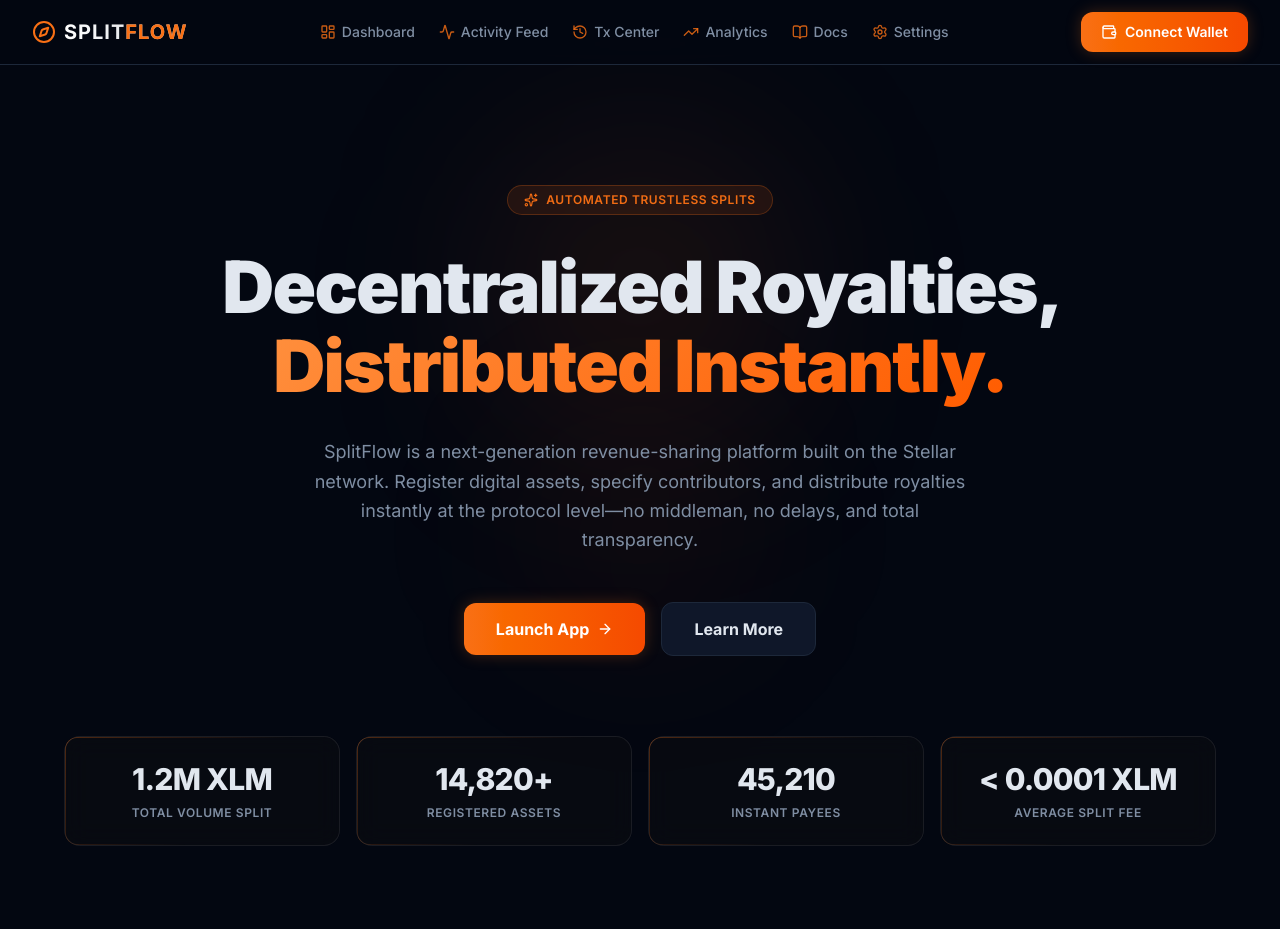
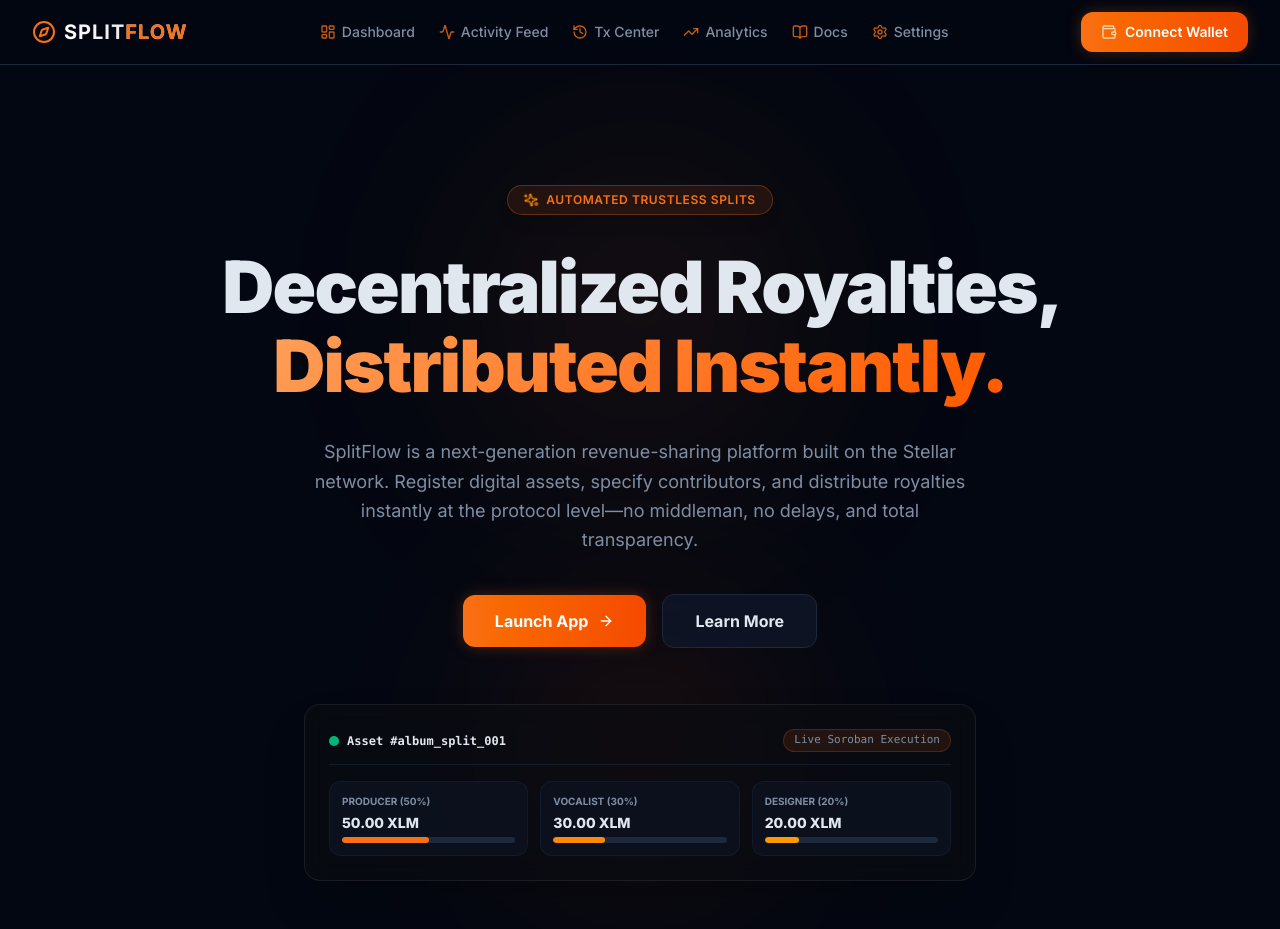
Before and after one commit to jayjit-2025/Spiltflow-, a Next.js app in the folder frontend/: page / in a window 1280 px wide. Shown: the top 929 px of the page. Built offline with nearby package versions, Linux system fonts and the light colour scheme.

Commit message:
style(ui): add landing page entrance animations, floating split preview card, and global button micro-interactions

```diff
--- a/frontend/src/app/globals.css
+++ b/frontend/src/app/globals.css
@@ -114,17 +114,115 @@
 }
 
 .orange-gradient-text {
-  background: linear-gradient(135deg, #ff8f3d 0%, #ff5c00 100%);
+  background: linear-gradient(135deg, #ff9f59 0%, #ff5c00 50%, #ffa366 100%);
+  background-size: 200% auto;
   -webkit-background-clip: text;
   -webkit-text-fill-color: transparent;
+  animation: gradientShimmer 6s ease infinite;
 }
 
 .orange-glow-btn {
   box-shadow: 0 0 15px rgba(249, 115, 22, 0.25);
-  transition: all 0.3s ease;
+  transition: all 0.3s cubic-bezier(0.4, 0, 0.2, 1);
+  position: relative;
+  overflow: hidden;
 }
 
 .orange-glow-btn:hover {
-  box-shadow: 0 0 25px rgba(249, 115, 22, 0.45);
-  transform: translateY(-1px);
+  box-shadow: 0 0 30px rgba(249, 115, 22, 0.55);
+  transform: translateY(-2px);
 }
+
+.orange-glow-btn:active {
+  transform: translateY(1px) scale(0.98);
+}
+
+/* Button Shimmer Sweep */
+.orange-glow-btn::after {
+  content: '';
+  position: absolute;
+  top: -50%;
+  left: -60%;
+  width: 50%;
+  height: 200%;
+  background: linear-gradient(
+    60deg,
+    transparent,
+    rgba(255, 255, 255, 0.25),
+    transparent
+  );
+  transform: rotate(30deg);
+  transition: all 0.7s ease;
+}
+
+.orange-glow-btn:hover::after {
+  left: 140%;
+}
+
+/* Custom Keyframe Animations */
+@keyframes floatSlow {
+  0%, 100% { transform: translateY(0px) rotate(0deg); }
+  50% { transform: translateY(-10px) rotate(0.5deg); }
+}
+
+@keyframes floatReverse {
+  0%, 100% { transform: translateY(0px) rotate(0deg); }
+  50% { transform: translateY(10px) rotate(-0.5deg); }
+}
+
+@keyframes gradientShimmer {
+  0% { background-position: 0% 50%; }
+  50% { background-position: 100% 50%; }
+  100% { background-position: 0% 50%; }
+}
+
+@keyframes fadeSlideUp {
+  from {
+    opacity: 0;
+    transform: translateY(24px);
+  }
+  to {
+    opacity: 1;
+    transform: translateY(0);
+  }
+}
+
+@keyframes pulseSubtle {
+  0%, 100% { opacity: 0.4; transform: scale(1); }
+  50% { opacity: 0.7; transform: scale(1.05); }
+}
+
+/* Utility Animation Classes */
+.animate-float-slow {
+  animation: floatSlow 6s ease-in-out infinite;
+}
+
+.animate-float-reverse {
+  animation: floatReverse 7s ease-in-out infinite;
+}
+
+.animate-pulse-subtle {
+  animation: pulseSubtle 8s ease-in-out infinite;
+}
+
+.animate-fade-up {
+  animation: fadeSlideUp 0.8s cubic-bezier(0.16, 1, 0.3, 1) forwards;
+}
+
+.card-hover-lift {
+  transition: all 0.3s cubic-bezier(0.4, 0, 0.2, 1);
+}
+
+.card-hover-lift:hover {
+  transform: translateY(-4px);
+  box-shadow: 0 12px 30px -10px rgba(0, 0, 0, 0.5), 0 0 20px -5px rgba(249, 115, 22, 0.15);
+  border-color: rgba(249, 115, 22, 0.3);
+}
+
+.button-press-effect {
+  transition: transform 0.15s ease, box-shadow 0.2s ease;
+}
+
+.button-press-effect:active {
+  transform: scale(0.96);
+}
--- a/frontend/src/app/page.tsx
+++ b/frontend/src/app/page.tsx
@@ -3,58 +3,99 @@
 import React from 'react';
 import Link from 'next/link';
 import { useWalletStore } from '@/store/useWalletStore';
-import { ArrowRight, Compass, Shield, Zap, Sparkles, Coins } from 'lucide-react';
+import { ArrowRight, Compass, Shield, Zap, Sparkles, Coins, CheckCircle2, ArrowUpRight } from 'lucide-react';
 
 export default function LandingPage() {
-  const { isConnected, isConnecting } = useWalletStore();
+  const { isConnected } = useWalletStore();
 
   return (
     <div className="flex flex-col gap-20 py-10">
       {/* Hero Section */}
-      <section className="relative flex flex-col items-center text-center max-w-4xl mx-auto gap-8 pt-12">
-        {/* Background Glows */}
-        <div className="absolute top-0 -z-10 h-[300px] w-[300px] rounded-full bg-primary/10 blur-[100px]" />
-        <div className="absolute bottom-0 -z-10 h-[250px] w-[250px] rounded-full bg-orange-600/5 blur-[80px]" />
+      <section className="relative flex flex-col items-center text-center max-w-4xl mx-auto gap-8 pt-8 md:pt-12">
+        {/* Animated Background Orbs */}
+        <div className="absolute top-0 -z-10 h-[350px] w-[350px] rounded-full bg-primary/15 blur-[110px] animate-pulse-subtle" />
+        <div className="absolute bottom-0 -z-10 h-[280px] w-[280px] rounded-full bg-orange-600/10 blur-[90px] animate-float-reverse" />
 
-        <div className="inline-flex items-center gap-2 px-4 py-1.5 rounded-full bg-primary/10 border border-primary/25 text-primary text-xs font-semibold tracking-wider uppercase animate-pulse">
-          <Sparkles className="h-3.5 w-3.5" />
+        {/* Badge */}
+        <div className="animate-fade-up inline-flex items-center gap-2 px-4 py-1.5 rounded-full bg-primary/10 border border-primary/30 text-primary text-xs font-semibold tracking-wider uppercase shadow-lg backdrop-blur-md">
+          <Sparkles className="h-3.5 w-3.5 text-orange-400 animate-spin" style={{ animationDuration: '8s' }} />
           <span>Automated Trustless Splits</span>
         </div>
 
-        <h1 className="text-5xl md:text-7xl font-black tracking-tight leading-[1.1]">
+        {/* Headline */}
+        <h1 className="animate-fade-up text-5xl md:text-7xl font-black tracking-tight leading-[1.1]" style={{ animationDelay: '150ms' }}>
           Decentralized Royalties,{' '}
           <span className="orange-gradient-text">Distributed Instantly.</span>
         </h1>
 
-        <p className="text-base md:text-lg text-muted-foreground max-w-2xl leading-relaxed">
+        {/* Subtitle */}
+        <p className="animate-fade-up text-base md:text-lg text-muted-foreground max-w-2xl leading-relaxed" style={{ animationDelay: '250ms' }}>
           SplitFlow is a next-generation revenue-sharing platform built on the Stellar network.
           Register digital assets, specify contributors, and distribute royalties instantly at the protocol level—no middleman, no delays, and total transparency.
         </p>
 
-        <div className="flex flex-col sm:flex-row items-center gap-4 mt-4">
+        {/* CTA Buttons */}
+        <div className="animate-fade-up flex flex-col sm:flex-row items-center gap-4 mt-2" style={{ animationDelay: '350ms' }}>
           {isConnected ? (
             <Link
               href="/dashboard"
-              className="flex items-center gap-2 px-8 py-3.5 bg-gradient-to-r from-primary to-orange-600 text-white font-bold rounded-xl shadow-xl transition-all duration-300 orange-glow-btn cursor-pointer"
+              className="group flex items-center gap-2.5 px-8 py-3.5 bg-gradient-to-r from-primary to-orange-600 text-white font-bold rounded-xl shadow-xl orange-glow-btn button-press-effect cursor-pointer"
             >
               <span>Go to Dashboard</span>
-              <ArrowRight className="h-4 w-4" />
+              <ArrowRight className="h-4 w-4 transition-transform duration-300 group-hover:translate-x-1.5" />
             </Link>
           ) : (
             <Link
               href="/dashboard"
-              className="flex items-center gap-2 px-8 py-3.5 bg-gradient-to-r from-primary to-orange-600 text-white font-bold rounded-xl shadow-xl transition-all duration-300 orange-glow-btn cursor-pointer"
+              className="group flex items-center gap-2.5 px-8 py-3.5 bg-gradient-to-r from-primary to-orange-600 text-white font-bold rounded-xl shadow-xl orange-glow-btn button-press-effect cursor-pointer"
             >
               <span>Launch App</span>
-              <ArrowRight className="h-4 w-4" />
+              <ArrowRight className="h-4 w-4 transition-transform duration-300 group-hover:translate-x-1.5" />
             </Link>
           )}
           <a
             href="#features"
-            className="px-8 py-3.5 bg-secondary hover:bg-secondary/80 border border-border font-bold text-foreground rounded-xl transition-all duration-200"
+            className="px-8 py-3.5 bg-secondary/80 hover:bg-secondary border border-border font-bold text-foreground rounded-xl transition-all duration-300 button-press-effect hover:border-primary/40"
           >
             Learn More
           </a>
+        </div>
+
+        {/* Floating Interactive Token Split Visualizer Preview Card */}
+        <div className="animate-fade-up animate-float-slow w-full max-w-2xl mt-6 p-6 rounded-2xl glass-panel border border-primary/20 shadow-2xl space-y-4" style={{ animationDelay: '450ms' }}>
+          <div className="flex items-center justify-between border-b border-border/60 pb-3">
+            <div className="flex items-center gap-2">
+              <div className="w-2.5 h-2.5 rounded-full bg-emerald-500 animate-pulse" />
+              <span className="text-xs font-mono font-bold text-foreground">Asset #album_split_001</span>
+            </div>
+            <span className="text-[11px] font-mono text-muted-foreground bg-primary/10 border border-primary/20 px-2.5 py-0.5 rounded-full">
+              Live Soroban Execution
+            </span>
+          </div>
+
+          <div className="grid grid-cols-3 gap-3 text-left">
+            <div className="p-3 rounded-xl bg-secondary/50 border border-border/50 space-y-1">
+              <div className="text-[10px] uppercase font-bold text-muted-foreground">Producer (50%)</div>
+              <div className="text-sm font-extrabold text-foreground">50.00 XLM</div>
+              <div className="w-full h-1.5 rounded-full bg-slate-800 overflow-hidden">
+                <div className="h-full bg-primary rounded-full w-1/2" />
+              </div>
+            </div>
+            <div className="p-3 rounded-xl bg-secondary/50 border border-border/50 space-y-1">
+              <div className="text-[10px] uppercase font-bold text-muted-foreground">Vocalist (30%)</div>
+              <div className="text-sm font-extrabold text-foreground">30.00 XLM</div>
+              <div className="w-full h-1.5 rounded-full bg-slate-800 overflow-hidden">
+                <div className="h-full bg-orange-400 rounded-full w-[30%]" />
+              </div>
+            </div>
+            <div className="p-3 rounded-xl bg-secondary/50 border border-border/50 space-y-1">
+              <div className="text-[10px] uppercase font-bold text-muted-foreground">Designer (20%)</div>
+              <div className="text-sm font-extrabold text-foreground">20.00 XLM</div>
+              <div className="w-full h-1.5 rounded-full bg-slate-800 overflow-hidden">
+                <div className="h-full bg-amber-500 rounded-full w-[20%]" />
+              </div>
+            </div>
+          </div>
         </div>
       </section>
 
@@ -66,7 +107,7 @@
           { label: 'Instant Payees', value: '45,210' },
           { label: 'Average Split Fee', value: '< 0.0001 XLM' },
         ].map((stat, i) => (
-          <div key={i} className="p-6 rounded-2xl glass-panel border border-border text-center glass-card-glow">
+          <div key={i} className="p-6 rounded-2xl glass-panel border border-border text-center glass-card-glow card-hover-lift cursor-default">
             <div className="text-3xl font-extrabold text-foreground tracking-tight">{stat.value}</div>
             <div className="text-xs text-muted-foreground mt-2 uppercase tracking-wider font-semibold">
               {stat.label}
@@ -85,7 +126,7 @@
         </div>
 
         <div className="grid md:grid-cols-3 gap-6">
-          <div className="p-8 rounded-2xl bg-secondary/30 border border-border flex flex-col gap-4">
+          <div className="p-8 rounded-2xl bg-secondary/30 border border-border flex flex-col gap-4 card-hover-lift">
             <div className="h-12 w-12 rounded-xl bg-primary/10 flex items-center justify-center text-primary">
               <Zap className="h-6 w-6" />
             </div>
@@ -95,7 +136,7 @@
             </p>
           </div>
 
-          <div className="p-8 rounded-2xl bg-secondary/30 border border-border flex flex-col gap-4">
+          <div className="p-8 rounded-2xl bg-secondary/30 border border-border flex flex-col gap-4 card-hover-lift">
             <div className="h-12 w-12 rounded-xl bg-primary/10 flex items-center justify-center text-primary">
               <Shield className="h-6 w-6" />
             </div>
@@ -105,7 +146,7 @@
             </p>
           </div>
 
-          <div className="p-8 rounded-2xl bg-secondary/30 border border-border flex flex-col gap-4">
+          <div className="p-8 rounded-2xl bg-secondary/30 border border-border flex flex-col gap-4 card-hover-lift">
             <div className="h-12 w-12 rounded-xl bg-primary/10 flex items-center justify-center text-primary">
               <Coins className="h-6 w-6" />
             </div>
@@ -118,7 +159,7 @@
       </section>
 
       {/* How it Works */}
-      <section className="flex flex-col md:flex-row items-center gap-12 max-w-5xl mx-auto w-full p-8 rounded-3xl bg-gradient-to-br from-secondary/40 to-background border border-border relative overflow-hidden">
+      <section className="flex flex-col md:flex-row items-center gap-12 max-w-5xl mx-auto w-full p-8 rounded-3xl bg-gradient-to-br from-secondary/40 to-background border border-border relative overflow-hidden shadow-2xl">
         <div className="absolute top-0 right-0 -z-10 h-[150px] w-[150px] rounded-full bg-primary/5 blur-[60px]" />
         <div className="flex-1 flex flex-col gap-6">
           <h2 className="text-3xl font-black tracking-tight">How it Works</h2>
@@ -128,8 +169,8 @@
               { step: '2', title: 'Route Payments', desc: 'Direct your product checkout or streaming service payouts to our Royalty Distributor contract.' },
               { step: '3', title: 'Split Instantly', desc: 'Our distributor pulls the asset configurations and splits incoming funds directly into payees\' wallets.' }
             ].map((item, i) => (
-              <div key={i} className="flex gap-4">
-                <div className="h-8 w-8 rounded-full bg-primary/10 border border-primary/20 text-primary flex items-center justify-center font-bold shrink-0 text-sm">
+              <div key={i} className="flex gap-4 group">
+                <div className="h-8 w-8 rounded-full bg-primary/10 border border-primary/20 text-primary flex items-center justify-center font-bold shrink-0 text-sm group-hover:scale-110 group-hover:bg-primary group-hover:text-white transition-all duration-300">
                   {item.step}
                 </div>
                 <div>
@@ -140,7 +181,7 @@
             ))}
           </div>
         </div>
-        <div className="w-full md:w-[350px] aspect-square rounded-2xl bg-secondary/50 border border-border flex items-center justify-center p-6 text-center relative overflow-hidden shrink-0">
+        <div className="w-full md:w-[350px] aspect-square rounded-2xl bg-secondary/50 border border-border flex items-center justify-center p-6 text-center relative overflow-hidden shrink-0 card-hover-lift">
           <div className="flex flex-col gap-3 items-center">
             <Compass className="h-12 w-12 text-primary animate-spin" style={{ animationDuration: '20s' }} />
             <div className="font-extrabold text-sm text-foreground">Soroban Engine Online</div>
--- a/frontend/src/components/WalletConnect.tsx
+++ b/frontend/src/components/WalletConnect.tsx
@@ -52,7 +52,7 @@
           {/* Disconnect Button */}
           <button
             onClick={disconnect}
-            className="p-2.5 rounded-xl bg-destructive/10 border border-destructive/20 hover:bg-destructive/20 text-destructive-foreground transition-all duration-200"
+            className="p-2.5 rounded-xl bg-destructive/10 border border-destructive/20 hover:bg-destructive/20 text-destructive-foreground transition-all duration-200 button-press-effect cursor-pointer"
             title="Disconnect Wallet"
           >
             <LogOut className="h-4 w-4" />
@@ -62,7 +62,7 @@
         <button
           onClick={() => setIsOpen(true)}
           disabled={isConnecting}
-          className="flex items-center gap-2 px-5 py-2.5 bg-gradient-to-r from-primary to-orange-600 hover:opacity-95 text-white font-semibold text-sm rounded-xl shadow-lg transition-all duration-200 orange-glow-btn cursor-pointer"
+          className="flex items-center gap-2 px-5 py-2.5 bg-gradient-to-r from-primary to-orange-600 hover:opacity-95 text-white font-semibold text-sm rounded-xl shadow-lg transition-all duration-200 orange-glow-btn button-press-effect cursor-pointer"
         >
           {isConnecting ? (
             <>
@@ -71,7 +71,7 @@
             </>
           ) : (
             <>
-              <Wallet className="h-4 w-4" />
+              <Wallet className="h-4 w-4 text-orange-200" />
               <span>Connect Wallet</span>
             </>
           )}
```
Also changed, not shown: frontend/src/app/dashboard/page.tsx (+5 -5 lines).
